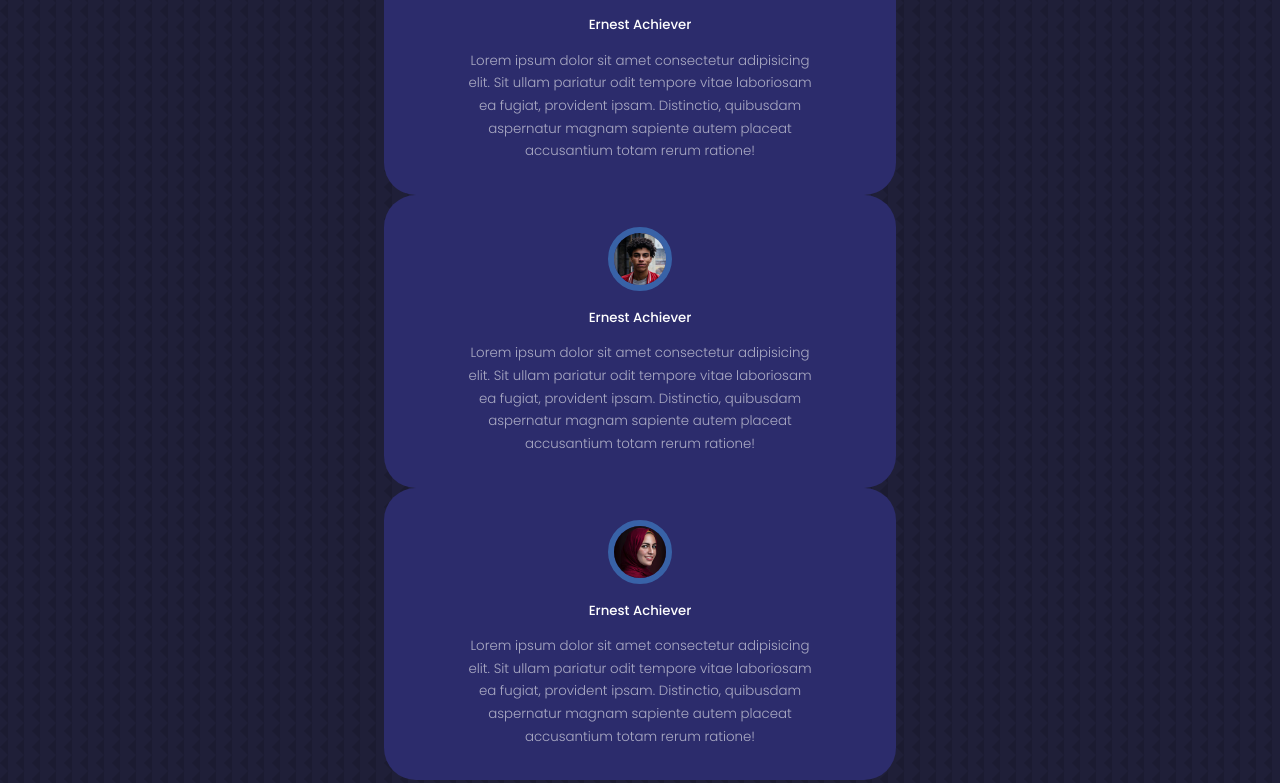
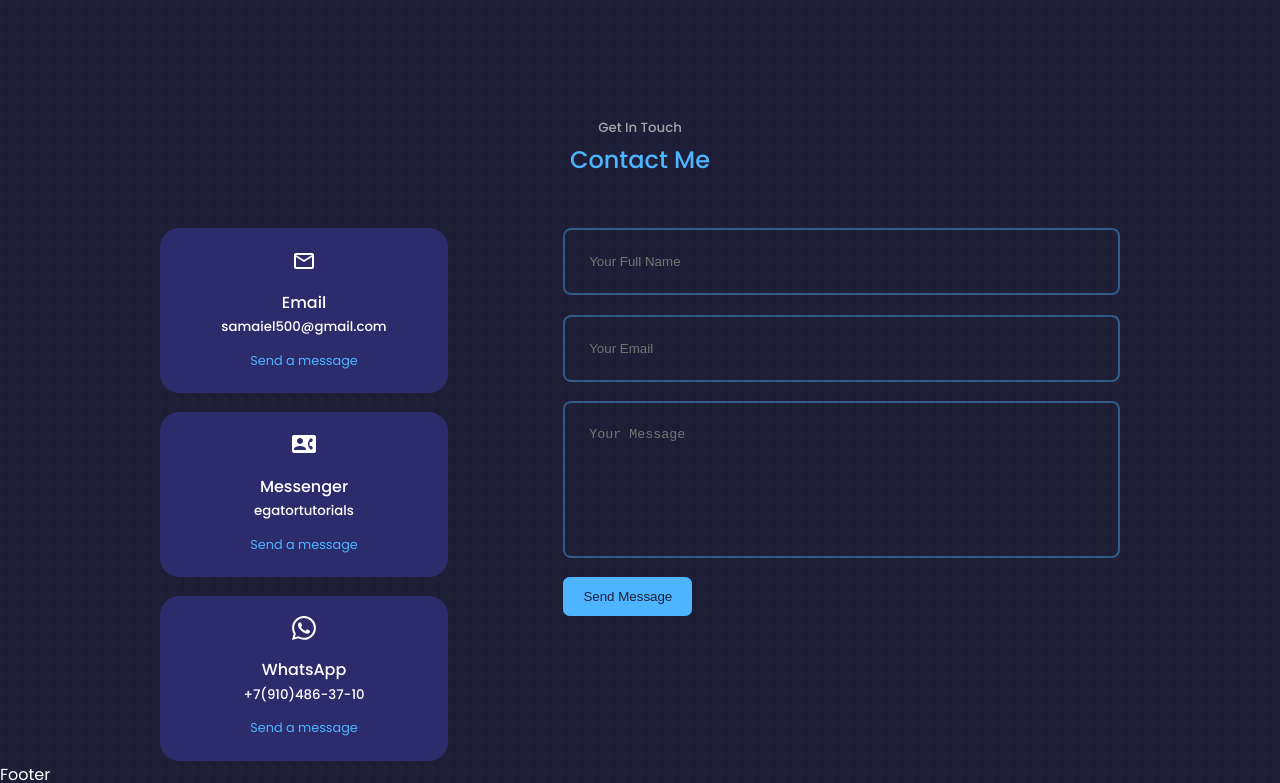
Before and after one commit to Samaiel500/react-portfolio-app, a React (Create React App) app: page / in a window 1280 px wide. Shown: the part 4637-5420 px from the top of the page. Built offline with nearby package versions, Linux system fonts and the light colour scheme.

Commit message:
Compleat testimonials section and contacts

```diff
--- a/package.json
+++ b/package.json
@@ -10,6 +10,7 @@
     "react-dom": "^18.2.0",
     "react-icons": "^4.4.0",
     "react-scripts": "5.0.1",
+    "swiper": "^8.4.2",
     "web-vitals": "^2.1.4"
   },
   "scripts": {
--- a/src/components/contacts/Contacts.jsx
+++ b/src/components/contacts/Contacts.jsx
@@ -1,9 +1,44 @@
 import React from 'react'
 import './contacts.css'
+import { MdOutlineMail, MdContactPhone } from 'react-icons/md'
+import {BsWhatsapp} from 'react-icons/bs'
 
 const Contacts = () => {
   return (
-    <section id='contacts'>Contacts</section>
+    <section id='contacts'>
+      <h5>Get In Touch</h5>
+      <h2>Contact Me</h2>
+
+      <div className="container contacts__container">
+        <div className="contacts__options">
+          <article className="contacts__option">
+            <MdOutlineMail className='contacts__option-icon'/>
+            <h4>Email</h4>
+            <h5>samaiel500@gmail.com</h5>
+            <a href="mailto:samaiel500@gmail.com" target='_blank'>Send a message</a>
+          </article>
+          <article className="contacts__option">
+            <MdContactPhone className='contacts__option-icon'/>
+            <h4>Messenger</h4>
+            <h5>egatortutorials</h5>
+            <a href="https://vk.com" target='_blank'>Send a message</a>
+          </article>
+          <article className="contacts__option">
+            <BsWhatsapp className='contacts__option-icon'/>
+            <h4>WhatsApp</h4>
+            <h5>+7(910)486-37-10</h5>
+            <a href="https://api.whatsapp/send?phone=+79104863710" target='_blank'>Send a message</a>
+          </article>
+        </div>
+
+        <form action="">
+          <input type="text" name='name' placeholder='Your Full Name' required/>
+          <input type="email" name='email' placeholder='Your Email' required />
+          <textarea name="message" rows="7" placeholder='Your Message' required></textarea>
+          <button className='btn btn-primary' type='submit'>Send Message</button>
+        </form>
+      </div>
+    </section>
   )
 }
 
--- a/src/components/contacts/contacts.css
+++ b/src/components/contacts/contacts.css
@@ -0,0 +1,71 @@
+.contacts__container {
+    width: 58%;
+    display: grid;
+    grid-template-columns: 30% 58%;
+    gap: 12%;
+}
+
+.contacts__options {
+    display: flex;
+    flex-direction: column;
+    gap: 1.2rem;
+}
+
+.contacts__option {
+    background: var(--color-bg-variant);
+    padding: 1.2rem;
+    border-radius: 1.2rem;
+    text-align: center;
+    border: 1px solid transparent;
+    transition: var(--transition);
+}
+
+.contacts__option:hover {
+    background: transparent;
+    border-color: var(--color-primary-variant);
+}
+
+.contacts__option-icon {
+    font-size: 1.5rem;
+    margin-bottom: 0.5rem;
+}
+
+.contacts__option a {
+    margin-top: 0.7rem;
+    display: inline-block;
+    font-size: 0.8rem;
+}
+
+/*=====FORM=====*/
+
+form {
+    display: flex;
+    flex-direction: column;
+    gap: 1.2rem;
+}
+
+input,
+textarea {
+    width: 100%;
+    padding: 1.5rem;
+    border-radius: 0.5rem;
+    background: transparent;
+    border: 2px solid var(--color-primary-variant);
+    resize: none;
+    color: var(--color-white);
+}
+
+/* ===MEDIA=== */
+
+@media screen and (max-width: 1024px) {
+    .container.contacts__container {
+        grid-template-columns: 1fr;
+        gap: 2rem;
+    }
+}
+
+@media screen and (max-width: 600px) {
+    .container.contacts__container {
+        width: var(--container-width-sm);
+    }
+}
--- a/src/components/testimonials/Testimonials.jsx
+++ b/src/components/testimonials/Testimonials.jsx
@@ -4,6 +4,15 @@
 import AVTR2 from '../../assets/avatar2.jpg'
 import AVTR3 from '../../assets/avatar3.jpg'
 import AVTR4 from '../../assets/avatar4.jpg'
+
+// import Swiper core and required modules
+import { Pagination } from 'swiper';
+
+import { Swiper, SwiperSlide } from 'swiper/react';
+
+// Import Swiper styles
+import 'swiper/css';
+import 'swiper/css/pagination';
 
 const data = [
   {
@@ -34,21 +43,26 @@
       <h5>Review from clients</h5>
       <h2>Testimonials</h2>
 
-      <div className="container testimonials__container">
+      <Swiper className="container testimonials__container"
+      // install Swiper modules
+      modules={[Pagination]}
+      spaceBetween={40}
+      slidesPerView={1}
+      pagination={{ clickable: true }}>
         {
           data.map(({ avatar, name, review }, index) => {
             return (
-              <article key={index} className="testimonial">
+              <SwiperSlide key={index} className="testimonial">
                 <div className="client__avatar">
                   <img src={avatar} alt={name} />
                 </div>
                 <h5 className='client__name'>{name}</h5>
                 <small className="client__review">{review}</small>
-              </article>
+              </SwiperSlide>
             )
           })
         }
-      </div>
+      </Swiper>
     </section>
   )
 }
--- a/src/components/testimonials/testimonials.css
+++ b/src/components/testimonials/testimonials.css
@@ -1,5 +1,6 @@
 .container.testimonials__container {
     width: 40%;
+    padding-bottom: 4rem;
 }
 
 .client__avatar {
@@ -27,6 +28,10 @@
     margin: 0.8rem auto 0;
 }
 
+.swiper-pagination-clickable .swiper-pagination-bullet {
+    background: var(--color-primary);
+}
+
 /* ===MEDIA=== */
 
 @media screen and (max-width: 1024px) {
```
Also changed, not shown: 1 other file (tests, documents, lock files or other folders).
